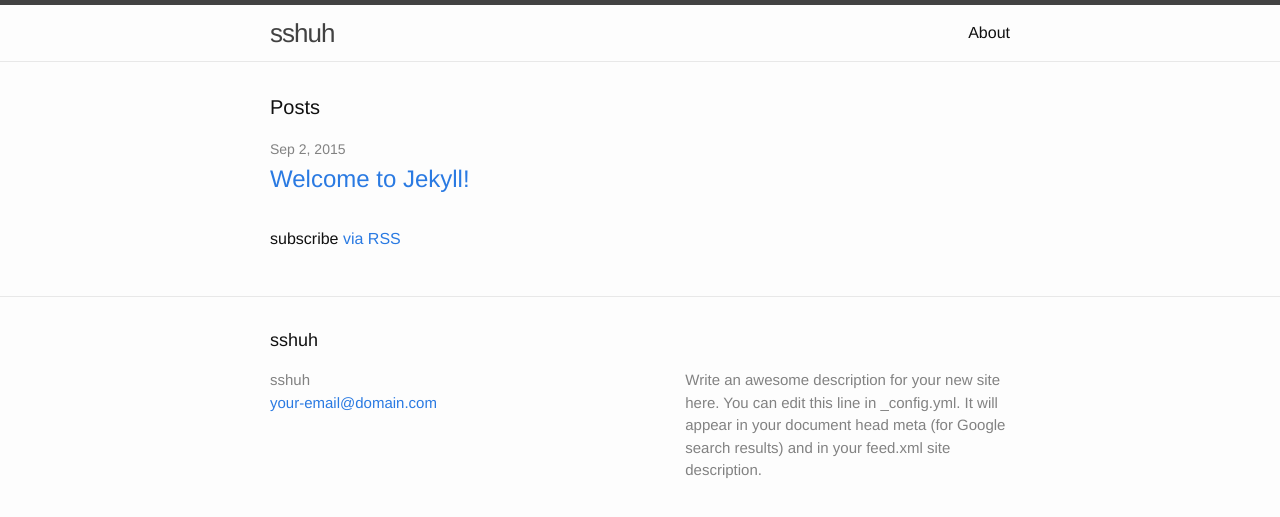
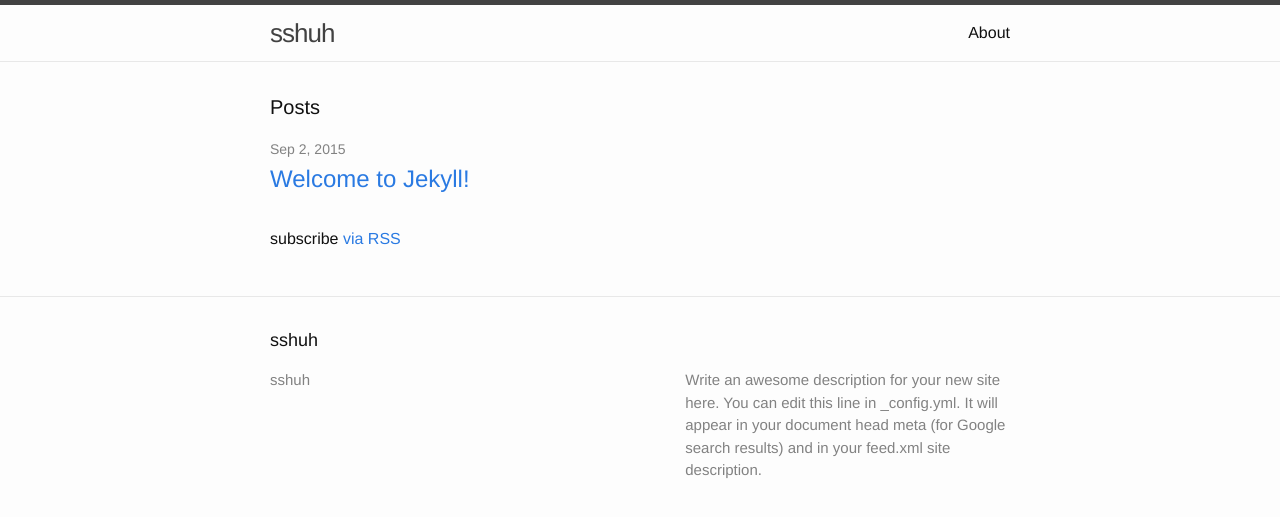
Before and after one commit to sshuh/sshuh.github.io, a Jekyll site: the page built from index.html, in a window 1280 px wide. Shown: the top 517 px of the page. Built offline with Jekyll 4.4.1, drawn with Linux system fonts in a browser that asks for light colours.

Commit message:
Update _config.yml

```diff
--- a/_config.yml
+++ b/_config.yml
@@ -1,6 +1,6 @@
 # Site settings
 title: sshuh
-email: your-email@domain.com
+email: #your-email@domain.com
 description: > # this means to ignore newlines until "baseurl:"
   Write an awesome description for your new site here. You can edit this
   line in _config.yml. It will appear in your document head meta (for
```
